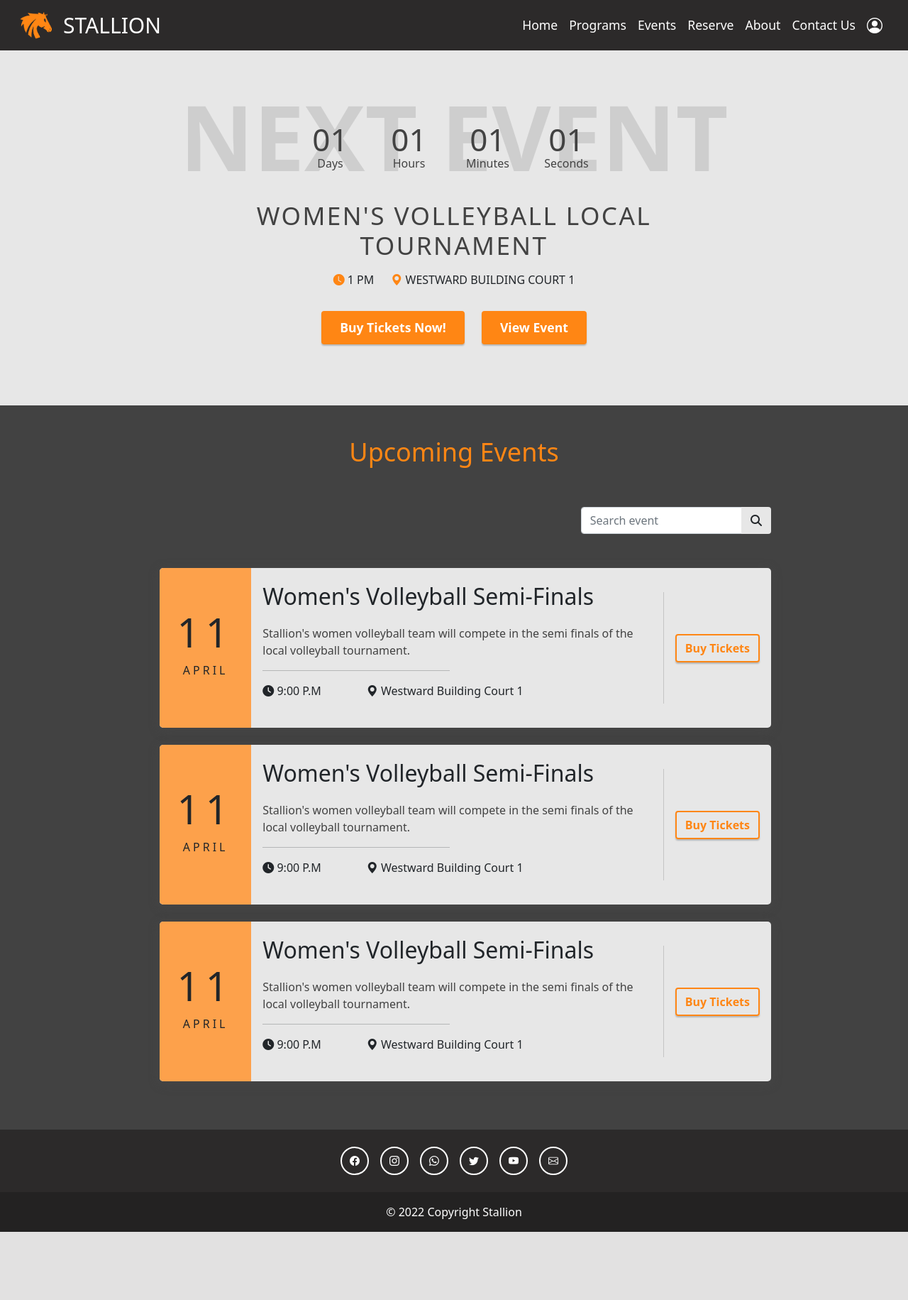
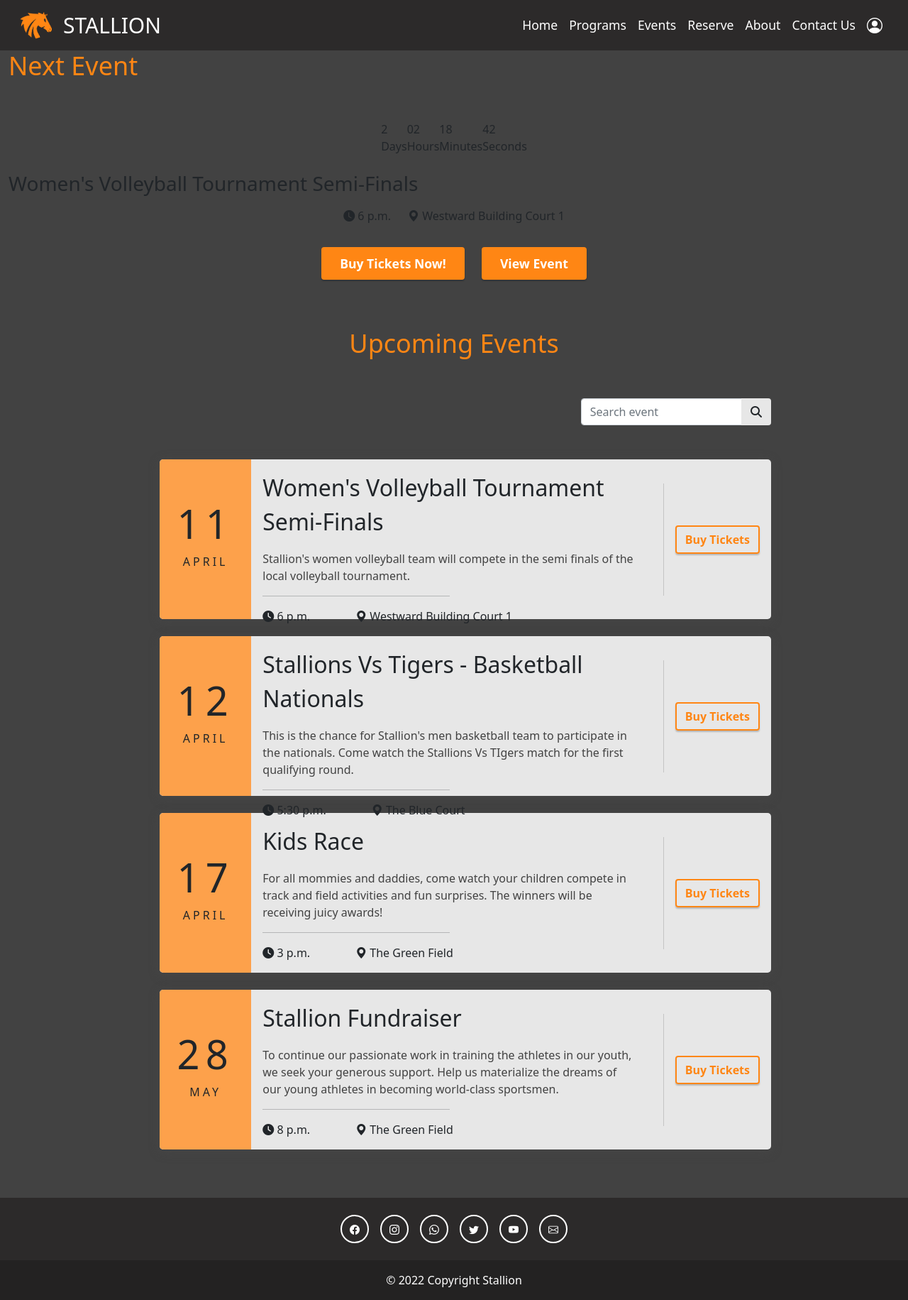
Before and after one commit to LamaFakhreddine/Stalion-EECE430, a Django app: page /events/ in a window 1280 px wide. Shown: the whole page at 71% size. Before the commit the page ends 1735 px from the top, so only its background shows below. Run offline with Django 4.2, Linux system fonts and the light colour scheme; data comes from the database, SQL or seed files in the repository; both versions use the stored data as it was after the commit; some libraries are stand-ins or nearby versions.

Commit message:
event list page made dynamic
- rendered python variables
- JS for countdown for next event
- event button navigation

```diff
--- a/stallion_app/stallion_website/templates/stallion_website/events.html
+++ b/stallion_app/stallion_website/templates/stallion_website/events.html
@@ -20,6 +20,12 @@
       type="text/css"
       href="{% static '/css/events.css' %}"
     />
+    <link
+      rel="stylesheet"
+      type="text/css"
+      href="{% static '/css/next-event.css' %}"
+    />
+
   </head>
 
   <body>
@@ -27,7 +33,59 @@
     {% include 'stallion_website/navbar.html' %}
 
     <!-- NEXT EVENT -->
-    {% include 'stallion_website/next-event.html' %}
+    <section id="nextEvent" class="container-fluid">
+      <div class="row justify-content-center">
+        <h1>Next Event</h1>
+        <div class="d-flex justify-content-center py-4">
+          <div class="counter-box">
+            <div id="counter-days"></div>
+            <div>Days</div>
+          </div>
+          <div class="counter-box">
+            <div id="counter-hours"></div>
+            <div>Hours</div>
+          </div>
+          <div class="counter-box">
+            <div id="counter-minutes"></div>
+            <div>Minutes</div>
+          </div>
+          <div class="counter-box">
+            <div id="counter-seconds"></div>
+            <div>Seconds</div>
+          </div>
+        </div>
+        <h3 class="">{{next_event.name}}</h3>
+        <div class="d-flex justify-content-center py-2 event-info">
+          <div style="margin-right: 1.5rem">
+            <i class="bi bi-clock-fill"></i>
+            <span>{{next_event.datetime.time}}</span>
+          </div>
+          <div>
+            <i class="bi bi-geo-alt-fill"></i>
+            <span>{{next_event.location}}</span>
+          </div>
+        </div>
+
+        <div class="d-flex justify-content-center py-4">
+          <a
+            type="button"
+            class="btn btn-primary primary-btn-stallion"
+            width="175px"
+            style="margin-right: 1.5rem"
+          >
+            Buy Tickets Now!
+          </a>
+          <a
+            href="#{{next_event.id}}"
+            type="button"
+            class="btn btn-primary primary-btn-stallion"
+            width="175px"
+          >
+            View Event
+          </a>
+        </div>
+      </div>
+    </section>
 
     <!-- UPCOMING EVENTS LIST -->
     <section id="event-list" class="container-fluid">
@@ -42,102 +100,40 @@
               </button>
               </div>
                 <ul class="event-list">
-                    <li class="d-flex event-card">
+                  {% for event in events %}
+                    <li id="{{event.id}}" class="d-flex event-card">
                       <div class="event-card-date">
-                        <div class="day">11</div>
-                        <div class="month">April</div>
+                        <div class="day">{{event.day_number}}</div>
+                        <div class="month">{{event.month_name}}</div>
                       </div>
                       <div class="event-card-desc">
-                        <div class="title">Women's Volleyball Semi-Finals</div>
-                        <p class="">Stallion's women volleyball team will compete in the semi finals of the
-                          local volleyball tournament.</p>
+                        <div class="title">{{event.name}}</div>
+                        <p class="">{{event.description}}</p>
                           <hr width="50%">
-                        <div class="event-card-time-loc d-flex">
+                        <div class="event-card-time-loc d-flex mt-auto">
                           <div>
                             <span>
                               <i class="fa-solid fa-clock"></i>
-                              9:00 P.M
+                              {{event.datetime.time}}
                             </span>
                           </div>
                           <div>
                             <span>
                               <i class="bi bi-geo-alt-fill"></i>
-                              Westward Building Court 1
+                              {{event.location}}
                             </span>
                           </div>
                         </div>
                       </div>
                       <div class="ms-auto mt-auto mb-auto d-flex align-items-center" style="border-left: 1px solid #7c7c7c54; height:70%;">
-                        <button
+                        <a
                         type="button"
                         class=" btn  secondary-btn-stallion-sm">
-                        Buy Tickets</button>
+                        Buy Tickets</a>
                       </div>
                     </li>
-                    <li class="d-flex event-card">
-                      <div class="event-card-date">
-                        <div class="day">11</div>
-                        <div class="month">April</div>
-                      </div>
-                      <div class="event-card-desc">
-                        <div class="title">Women's Volleyball Semi-Finals</div>
-                        <p class="">Stallion's women volleyball team will compete in the semi finals of the
-                          local volleyball tournament.</p>
-                          <hr width="50%">
-                        <div class="event-card-time-loc d-flex">
-                          <div>
-                            <span>
-                              <i class="fa-solid fa-clock"></i>
-                              9:00 P.M
-                            </span>
-                          </div>
-                          <div>
-                            <span>
-                              <i class="bi bi-geo-alt-fill"></i>
-                              Westward Building Court 1
-                            </span>
-                          </div>
-                        </div>
-                      </div>
-                      <div class="ms-auto mt-auto mb-auto d-flex align-items-center" style="border-left: 1px solid #7c7c7c54; height:70%;">
-                        <button
-                        type="button"
-                        class=" btn  secondary-btn-stallion-sm">
-                        Buy Tickets</button>
-                      </div>
-                    </li>
-                    <li class="d-flex event-card">
-                      <div class="event-card-date">
-                        <div class="day">11</div>
-                        <div class="month">April</div>
-                      </div>
-                      <div class="event-card-desc">
-                        <div class="title">Women's Volleyball Semi-Finals</div>
-                        <p class="">Stallion's women volleyball team will compete in the semi finals of the
-                          local volleyball tournament.</p>
-                          <hr width="50%">
-                        <div class="event-card-time-loc d-flex">
-                          <div>
-                            <span>
-                              <i class="fa-solid fa-clock"></i>
-                              9:00 P.M
-                            </span>
-                          </div>
-                          <div>
-                            <span>
-                              <i class="bi bi-geo-alt-fill"></i>
-                              Westward Building Court 1
-                            </span>
-                          </div>
-                        </div>
-                      </div>
-                      <div class="ms-auto mt-auto mb-auto d-flex align-items-center" style="border-left: 1px solid #7c7c7c54; height:70%;">
-                        <button
-                        type="button"
-                        class=" btn  secondary-btn-stallion-sm">
-                        Buy Tickets</button>
-                      </div>
-                    </li>
+                  {% endfor %}
+
             </div>
         </div>
     </section>
@@ -157,5 +153,43 @@
       src="https://kit.fontawesome.com/5621173105.js"
       crossorigin="anonymous"
     ></script>
+
+    <!-- Countdown until the next event -->
+    <script>
+      const nextEvent = {{next_event.datetime|date:"U"}}
+
+      function makeTimer() {
+        // get event time
+        var endTime=new Date(nextEvent * 1000);
+        endTime = (Date.parse(endTime) / 1000);
+        // get current time
+        var now = new Date();
+        now = (Date.parse(now) / 1000);
+        //calc difference
+        var timeLeft = endTime - now;
+
+        var now = new Date();
+        now = (Date.parse(now) / 1000);
+        console.log("now", new Date(), "event_date", endTime)
+        var timeLeft = endTime - now;
+
+        var days = Math.floor(timeLeft / 86400);
+        var hours = Math.floor(timeLeft / 3600 ) % 24;
+        var minutes = Math.floor((timeLeft - (days * 86400) - (hours * 3600 )) / 60);
+        var seconds = Math.floor((timeLeft - (days * 86400) - (hours * 3600) - (minutes * 60)));
+
+        if (hours < "10") { hours = "0" + hours; }
+        if (minutes < "10") { minutes = "0" + minutes; }
+        if (seconds < "10") { seconds = "0" + seconds; }
+
+        document.getElementById("counter-days").innerHTML = days;
+        document.getElementById("counter-hours").innerHTML = hours;
+        document.getElementById("counter-minutes").innerHTML = minutes;
+        document.getElementById("counter-seconds").innerHTML = seconds;
+      }
+
+      setInterval(function() { makeTimer(); }, 1000);
+    </script>
+
   </body>
 </html>
--- a/stallion_app/stallion_website/templates/stallion_website/next-event.html
+++ /dev/null
@@ -1,58 +0,0 @@
-{% load static %}
-
-<head>
-    <link rel="stylesheet" type="text/css" href="{% static '/css/next-event.css' %}">
-</head>
-
-<section id="nextEvent" class="container-fluid">
-    <div class="row justify-content-center">
-      <h1>Next Event</h1>
-      <div class="d-flex justify-content-center py-4">
-        <div class="counter-box">
-          <div id="counter-days">01</div>
-          <div>Days</div>
-        </div>
-        <div class="counter-box">
-          <div id="counter-hours">01</div>
-          <div>Hours</div>
-        </div>
-        <div class="counter-box">
-          <div id="counter-minutes">01</div>
-          <div>Minutes</div>
-        </div>
-        <div class="counter-box">
-          <div id="counter-seconds">01</div>
-          <div>Seconds</div>
-        </div>
-      </div>
-      <h3 class="">Women's Volleyball Local Tournament</h3>
-      <div class="d-flex justify-content-center py-2 event-info">
-        <div style="margin-right: 1.5rem">
-          <i class="bi bi-clock-fill"></i>
-          <span>1 pm</span>
-        </div>
-        <div>
-          <i class="bi bi-geo-alt-fill"></i>
-          <span>Westward Building Court 1</span>
-        </div>
-      </div>
-
-      <div class="d-flex justify-content-center py-4">
-        <button
-          type="button"
-          class="btn btn-primary primary-btn-stallion"
-          width="175px"
-          style="margin-right: 1.5rem"
-        >
-          Buy Tickets Now!
-        </button>
-        <button
-          type="button"
-          class="btn btn-primary primary-btn-stallion"
-          width="175px"
-        >
-          View Event
-        </button>
-      </div>
-    </div>
-  </section>
--- a/stallion_app/stallion_website/views.py
+++ b/stallion_app/stallion_website/views.py
@@ -1,13 +1,29 @@
+from datetime import datetime
+from multiprocessing import Event
 from django.shortcuts import render
 from django.http import HttpResponse
-
+from .models import *
+import calendar
 # Create your views here.
 
 def home(request):
-    return render(request, 'stallion_website/index.html')
+    next_event = Event.objects.filter().order_by('datetime')[0]
+    today = datetime.today()
+    print(today)
+    context = {
+        "next_event": next_event
+    }
+    return render(request, 'stallion_website/index.html', context=context)
 
 def events(request):
-    return render(request, 'stallion_website/events.html')
+    events = Event.objects.filter().order_by('datetime')
+    next_event = events[0]
+    context = {
+        "events": events,
+        "next_event": next_event
+    }
+    print(events)
+    return render(request, 'stallion_website/events.html', context=context)
 
 def about(request):
     return HttpResponse("ABOUT US")
--- a/stallion_app/static/css/next-event.css
+++ /dev/null
@@ -1,64 +0,0 @@
-@import url("variables.css");
-
-/* NEXT EVENT */
-
-#nextEvent.container{
-    width:100vh;
-    margin:0;
-}
-#nextEvent{
-    height: 500px;
-    background-color: var(--white);
-    padding: 2.75rem 6.25rem ;
-}
-
-#nextEvent h1{
-    position: absolute;
-    font-size: 128px;
-    text-transform: uppercase;
-    color: #9696964d;
-    font-weight: 800;
-    text-align: center;
-    border: none;
-    z-index: 1;
-}
-
-#nextEvent h3{
-    width: 60%;
-    color: var(--darkgrey);
-    text-transform: uppercase;
-    letter-spacing: 0.15rem;
-    font-size: 2.2rem;
-    text-align: center;
-}
-
-.event-info{
-    text-transform: uppercase;
-}
-
-.event-info i{
-    color: var(--darkorange);
-}
-
-.event-info > *:not(:last-child) {
-    margin-right: 1.5rem;
-}
-
-.counter-box{
-    z-index: 2;
-    margin-right: 1rem;
-    margin-top: 1.5rem;
-    width: 95px;
-    height: 95px;
-    color:  var(--darkgrey);
-    text-align: center;
-    font-weight: 500 ;
-}
-
-#counter-days, #counter-hours,
-#counter-minutes, #counter-seconds {
-    height: 55px;
-    font-size: 2.75rem;
-    margin:0;
-    padding: 0;
-}
```
Also changed, not shown: stallion_app/stallion_website/models.py (+9 -2 lines), stallion_app/stallion_website/templates/stallion_website/index.html (+100 -4 lines), stallion_app/db.sqlite3.
